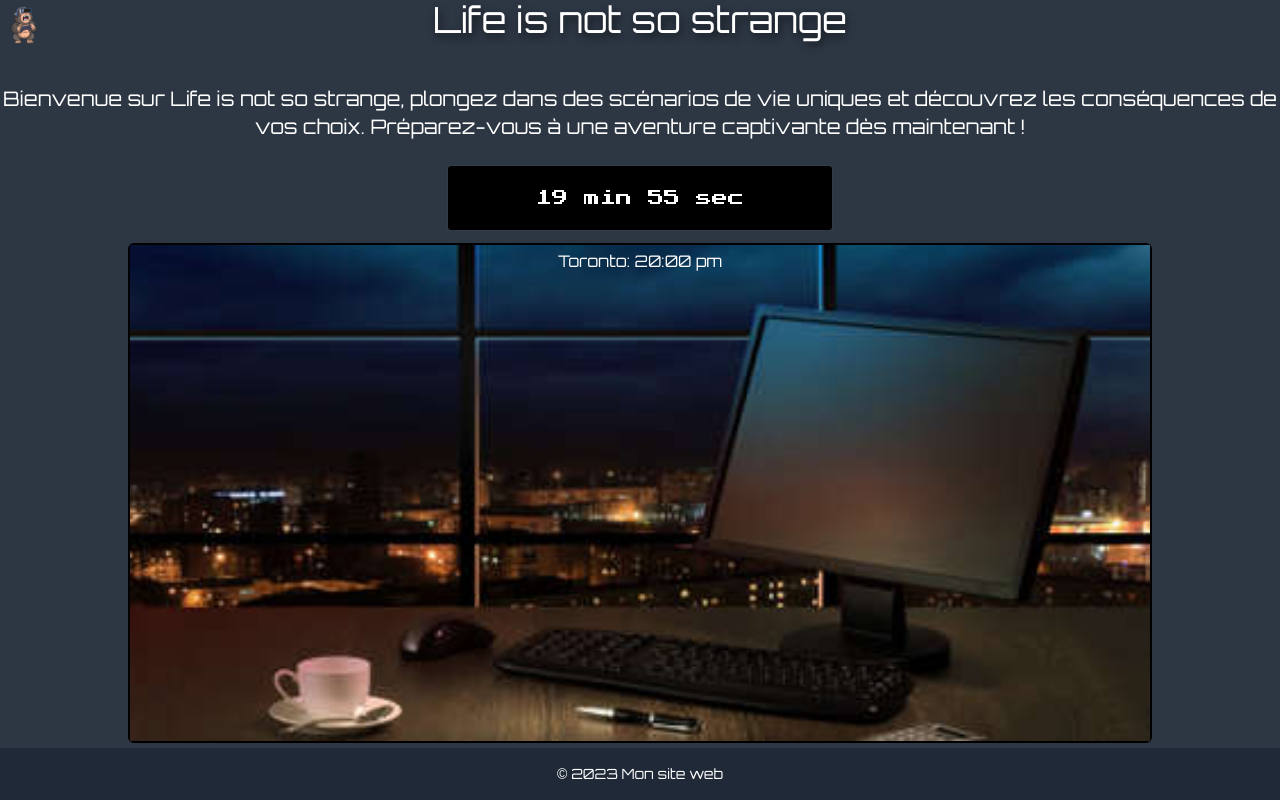
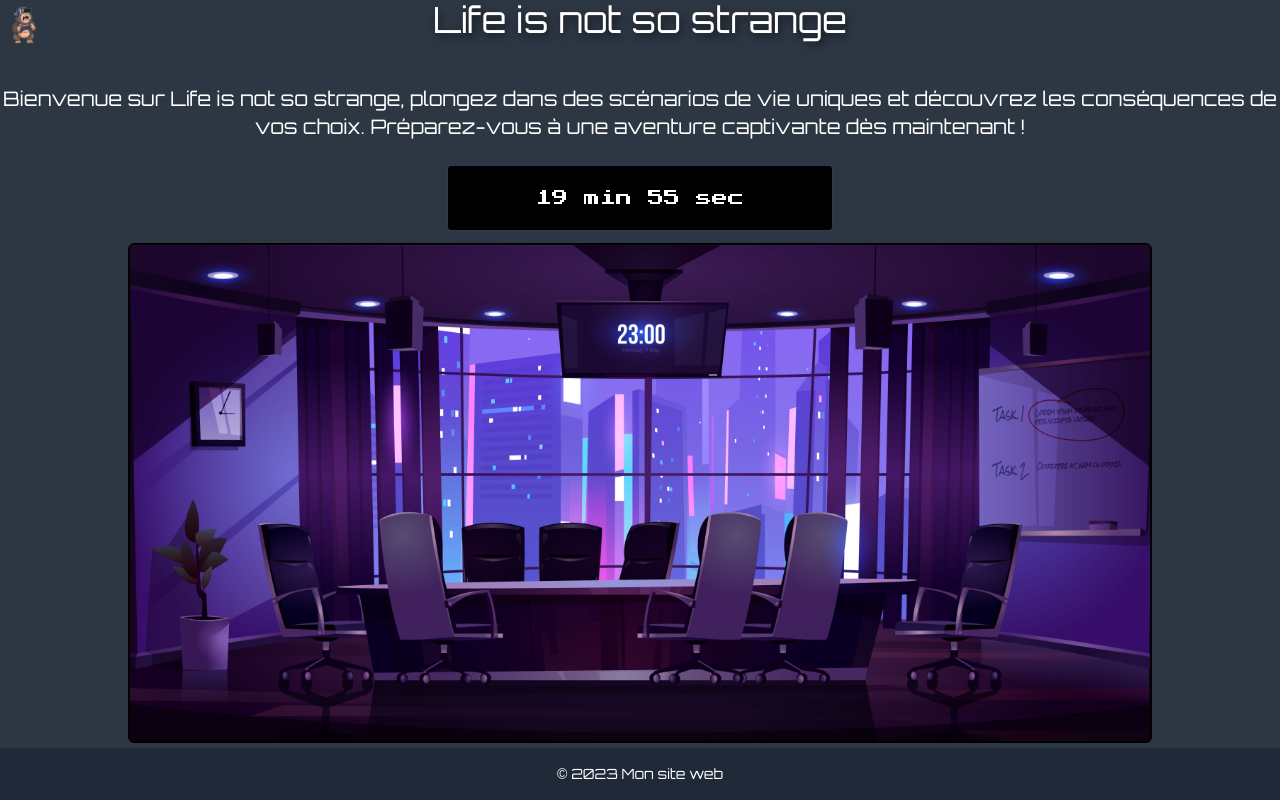
Before and after one commit to WildCodeSchool/2023-02-JS-LaLoupe-LifeIsNotSoStrange.TM, a React (Vite) app in the folder frontend/: page / in a window 1280 px wide. Built offline with nearby package versions, Linux system fonts and the light colour scheme.

Commit message:
few css changes

```diff
--- a/frontend/src/components/Ecran.jsx
+++ b/frontend/src/components/Ecran.jsx
@@ -1,11 +1,10 @@
 import "./Ecran.css";
-import screen from "../assets/screen.jpg";
+import screen from "../assets/gameImg1.jpg";
 
 function Ecran() {
   return (
     <div className="Bureau">
-      <img src={screen} alt="" />
-      <h1>Toronto: 20:00 pm</h1>
+      <img src={screen} alt="toronto office at night" />
     </div>
   );
 }
```
Also changed, not shown: frontend/src/assets/gameImg1.jpg (added).
